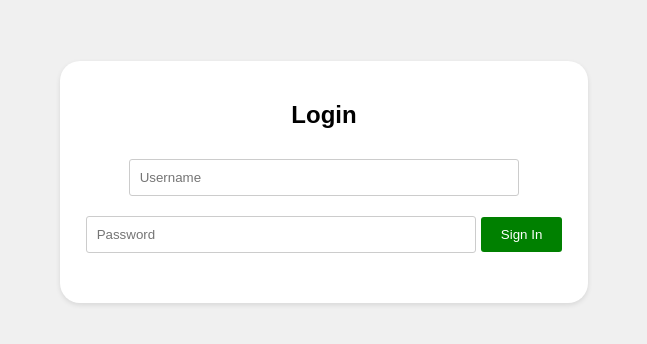
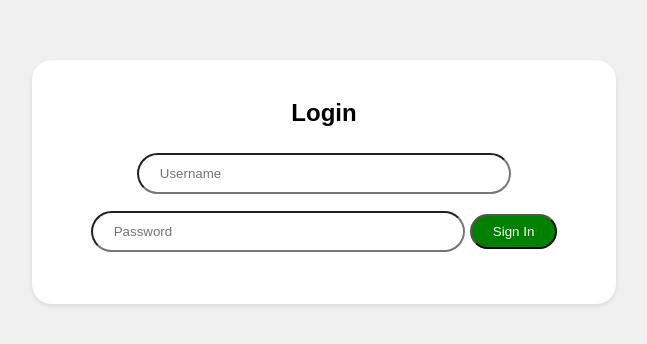
Before and after one commit to MasterZeeno/bold, a website: page public/index.html in a window 1280 px wide. Shown: the part 226-570 px from the top of the page, without its empty margins (316-963 px from the left). Drawn offline with Linux system fonts and the light colour scheme.

Commit message:
Update Site ✨

```diff
--- a/public/css/style.css
+++ b/public/css/style.css
@@ -10,6 +10,7 @@ body {
   justify-content: center;
   align-items: center;
   min-height: 100vh;
+  font-size: 16px;
   background-color: #f0f0f0;
 }
 
@@ -26,21 +27,23 @@ h2 {
   margin-bottom: 20px;
 }
 
+button,
 input {
-  width: 80%;
-  padding: 10px;
-  margin: 10px 0;
-  border: 1px solid #ccc;
-  border-radius: 3px;
+  border-radius: 1.96rem;
+}
+
+input {
+  margin: .32rem auto;
+  padding: .69rem 1.32rem;
+  width: 69%
 }
 
 button {
   background-color: green;
   color: white;
-  padding: 10px 20px;
-  border: none;
-  border-radius: 3px;
   cursor: pointer;
+  margin: .96rem auto;
+  padding: .5rem 1.32rem;
 }
 
 #successMessage {
```
